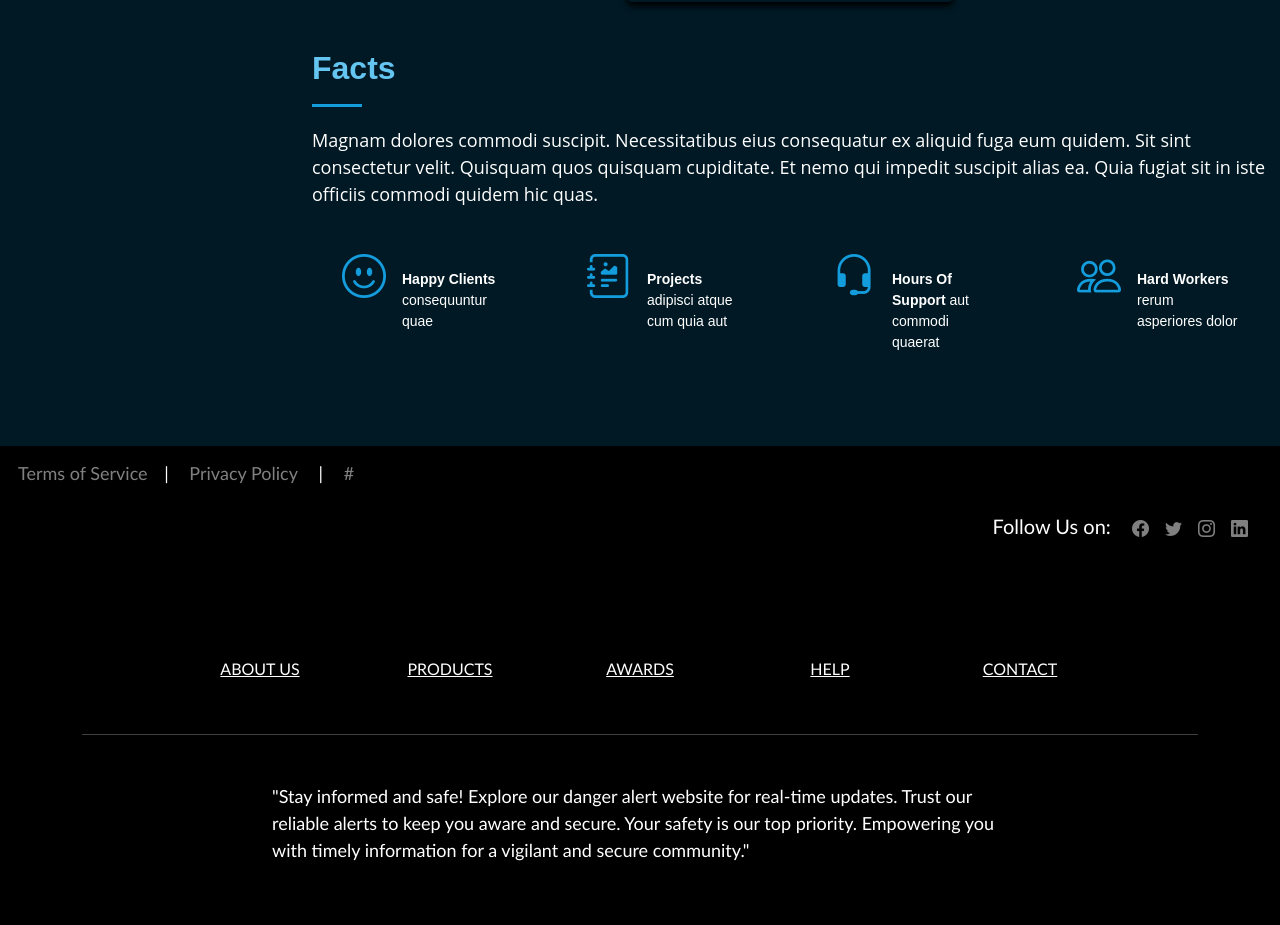
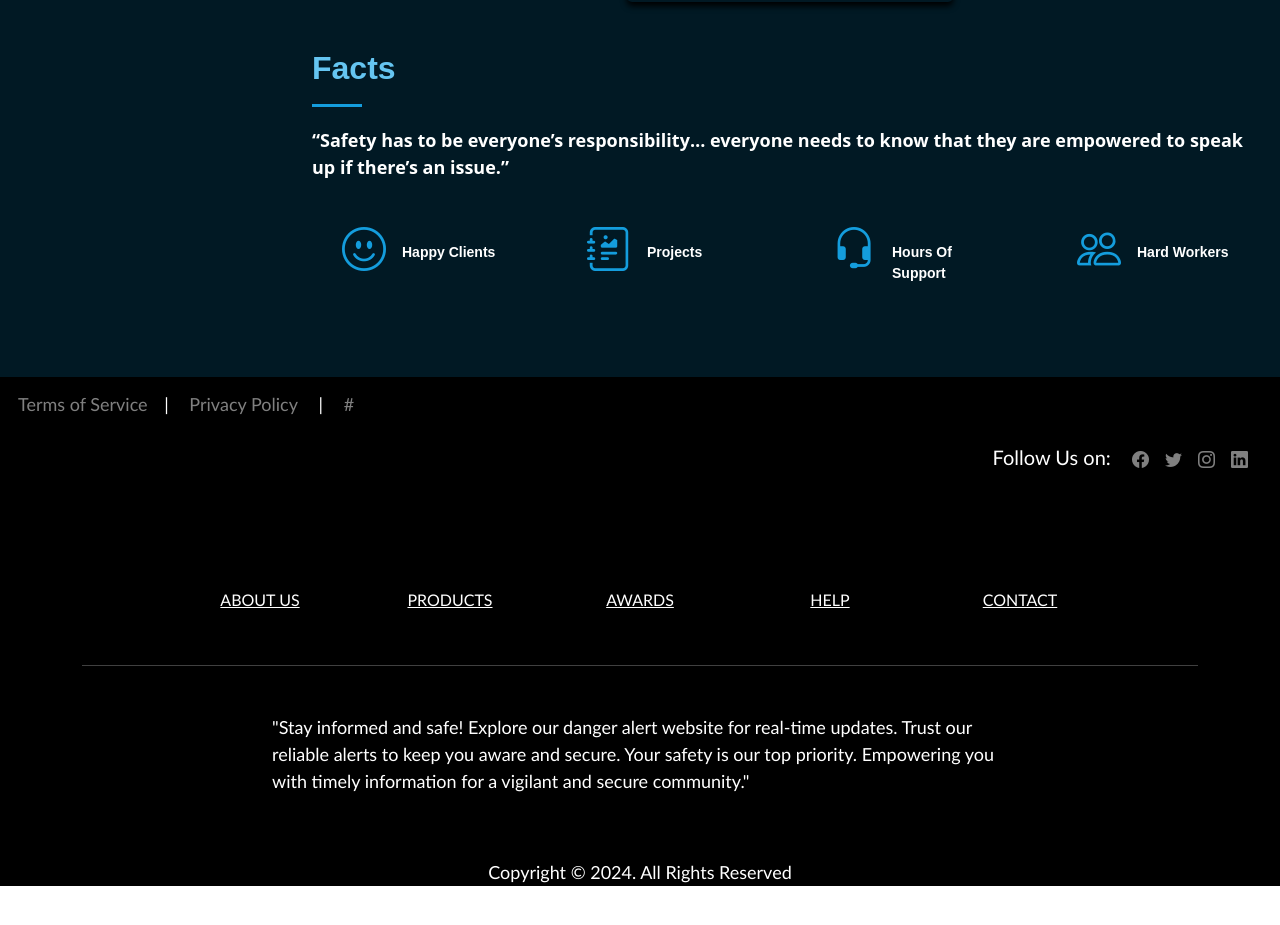
Before and after one commit to ragnar-harsh/Danger-Alert-Web-App, an Angular app: page /dashboard in a window 1280 px wide. Shown: the part 862-1787 px from the top of the page. After the commit the page ends 1749 px from the top, so only its background shows below. Built offline with nearby package versions, Linux system fonts and the light colour scheme.

Commit message:
facts page 13 feb

```diff
--- a/src/app/dashboard/facts/facts.component.html
+++ b/src/app/dashboard/facts/facts.component.html
@@ -4,7 +4,7 @@
 
         <div class="section-title">
           <h2>Facts</h2>
-          <p>Magnam dolores commodi suscipit. Necessitatibus eius consequatur ex aliquid fuga eum quidem. Sit sint consectetur velit. Quisquam quos quisquam cupiditate. Et nemo qui impedit suscipit alias ea. Quia fugiat sit in iste officiis commodi quidem hic quas.</p>
+          <p><b>“Safety has to be everyone’s responsibility… everyone needs to know that they are empowered to speak up if there’s an issue.”</b></p>
         </div>
 
         <div class="row no-gutters">
@@ -13,7 +13,7 @@
             <div class="count-box">
               <i class="bi bi-emoji-smile"></i>
               <span data-purecounter-start="0" data-purecounter-end="232" data-purecounter-duration="1" class="purecounter"></span>
-              <p><strong>Happy Clients</strong> consequuntur quae</p>
+              <p><strong>Happy Clients</strong> </p>
             </div>
           </div>
 
@@ -21,7 +21,7 @@
             <div class="count-box">
               <i class="bi bi-journal-richtext"></i>
               <span data-purecounter-start="0" data-purecounter-end="521" data-purecounter-duration="1" class="purecounter"></span>
-              <p><strong>Projects</strong> adipisci atque cum quia aut</p>
+              <p><strong>Projects</strong></p>
             </div>
           </div>
 
@@ -29,7 +29,7 @@
             <div class="count-box">
               <i class="bi bi-headset"></i>
               <span data-purecounter-start="0" data-purecounter-end="1453" data-purecounter-duration="1" class="purecounter"></span>
-              <p><strong>Hours Of Support</strong> aut commodi quaerat</p>
+              <p><strong>Hours Of Support</strong> </p>
             </div>
           </div>
 
@@ -37,7 +37,7 @@
             <div class="count-box">
               <i class="bi bi-people"></i>
               <span data-purecounter-start="0" data-purecounter-end="32" data-purecounter-duration="1" class="purecounter"></span>
-              <p><strong>Hard Workers</strong> rerum asperiores dolor</p>
+              <p><strong>Hard Workers</strong> </p>
             </div>
           </div>
 
```
